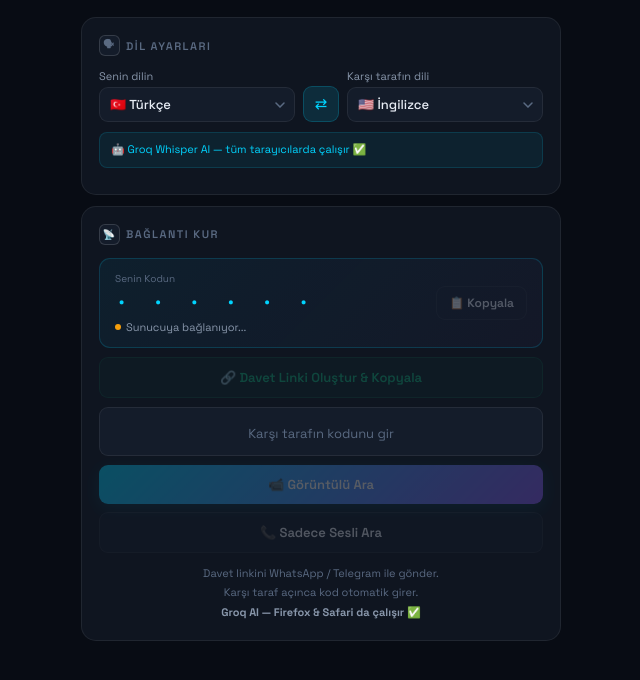
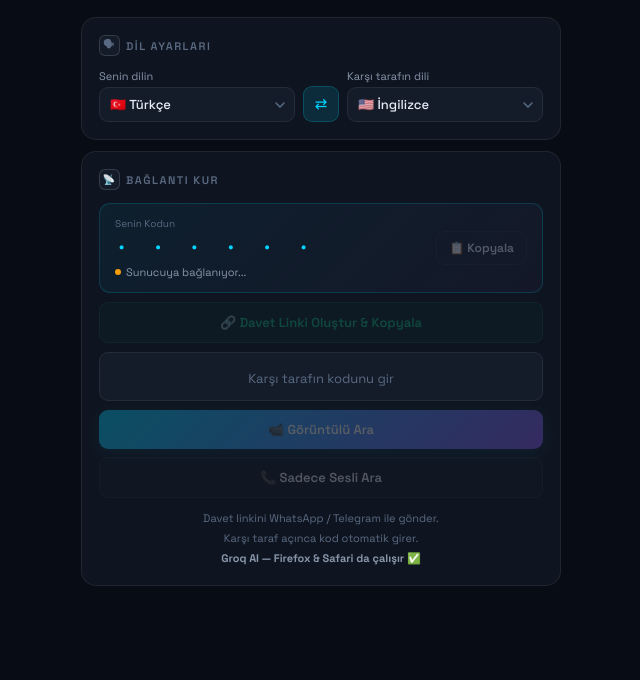
Before and after one commit to explorerstreasure1-alt/Lingua-Bridge, a plain HTML site: page frontend/index.html in a window 1280 px wide. Shown: the part 232-912 px from the top of the page, without its empty margins (319-959 px from the left). Drawn offline with Linux system fonts and the light colour scheme; a script that the page names is missing.

Commit message:
Update index.html

```diff
--- a/frontend/index.html
+++ b/frontend/index.html
@@ -293,7 +293,7 @@ select option{background:var(--card)}
         </select>
       </div>
     </div>
-    <div class="al ac" style="margin-top:10px;font-size:11px">🤖 Groq Whisper AI — tüm tarayıcılarda çalışır ✅</div>
+
   </div>
 
   <div class="card">
```
